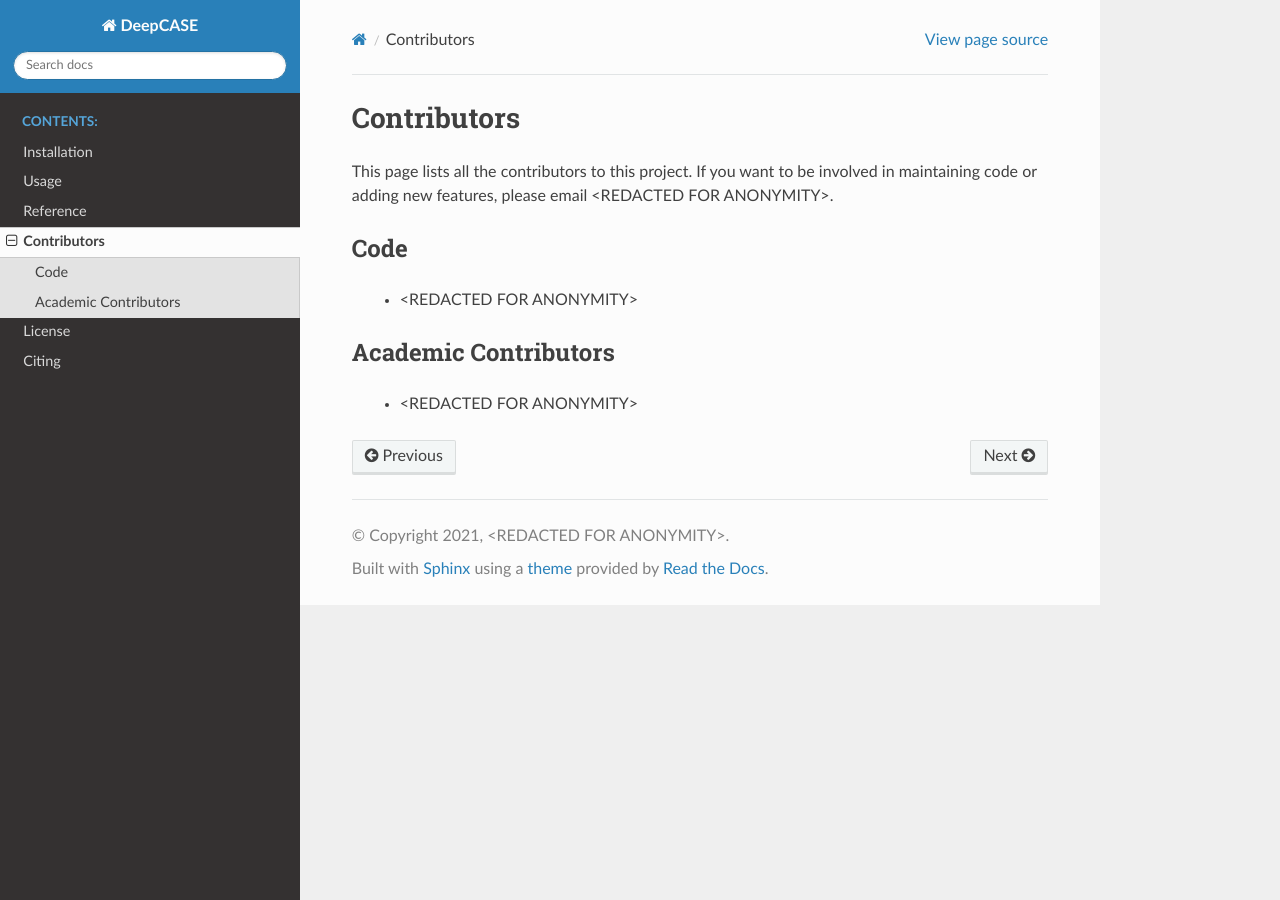
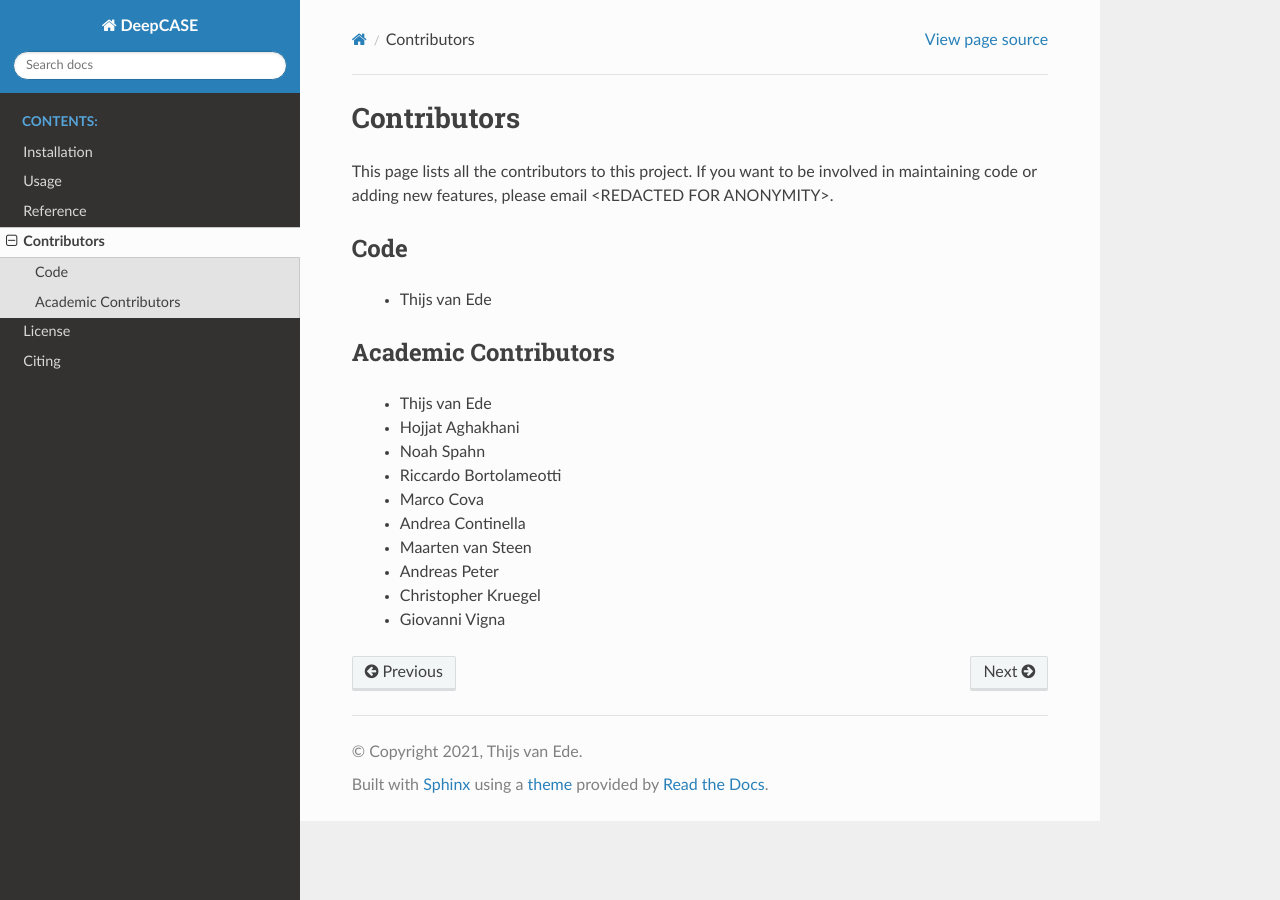
Before and after one commit to Thijsvanede/DeepCASE, a Sphinx documentation site: the page built from docs/source/contributors.rst, in a window 1280 px wide. Built offline with Sphinx 7.4.7 and the Read the Docs theme 2.0.0, drawn with Linux system fonts in a browser that asks for light colours.

Commit message:
Minor update to docs

```diff
--- a/docs/source/conf.py
+++ b/docs/source/conf.py
@@ -18,8 +18,8 @@ sys.path.insert(0, os.path.abspath('../../deepcase'))
 # -- Project information -----------------------------------------------------
 
 project = 'DeepCASE'
-copyright = '2021, <REDACTED FOR ANONYMITY>'
-author = '<REDACTED FOR ANONYMITY>'
+copyright = '2021, Thijs van Ede'
+author = 'Thijs van Ede'
 
 # The full version, including alpha/beta/rc tags
 release = '1.0.0'
--- a/docs/source/contributors.rst
+++ b/docs/source/contributors.rst
@@ -6,8 +6,17 @@ If you want to be involved in maintaining code or adding new features, please em
 
 Code
 ^^^^
- - <REDACTED FOR ANONYMITY>
+ - Thijs van Ede
 
 Academic Contributors
 ^^^^^^^^^^^^^^^^^^^^^
- - <REDACTED FOR ANONYMITY>
+ - Thijs van Ede
+ - Hojjat Aghakhani
+ - Noah Spahn
+ - Riccardo Bortolameotti
+ - Marco Cova
+ - Andrea Continella
+ - Maarten van Steen
+ - Andreas Peter
+ - Christopher Kruegel
+ - Giovanni Vigna
--- a/docs/source/installation.rst
+++ b/docs/source/installation.rst
@@ -27,7 +27,7 @@ Next, you can install the latest version using pip:
 
   pip install -e <path/to/DeepCASE/directory/containing/setup.py>
 
-.. _source code: https://github.com/<REDACTED_FOR_ANONYMITY>/DeepCASE
+.. _source code: https://github.com/Thijsvanede/DeepCASE
 
 Dependencies
 ------------
--- a/docs/source/license.rst
+++ b/docs/source/license.rst
@@ -3,7 +3,7 @@ License
 
 MIT License
 
-Copyright (c) 2021 <REDACTED FOR ANONYMITY>
+Copyright (c) 2021 Thijs van Ede
 
 Permission is hereby granted, free of charge, to any person obtaining a copy
 of this software and associated documentation files (the "Software"), to deal
```
Also changed, not shown: other parts of docs/source/installation.rst (+1 -1 lines), docs/source/citing.rst (+9 -3 lines).
